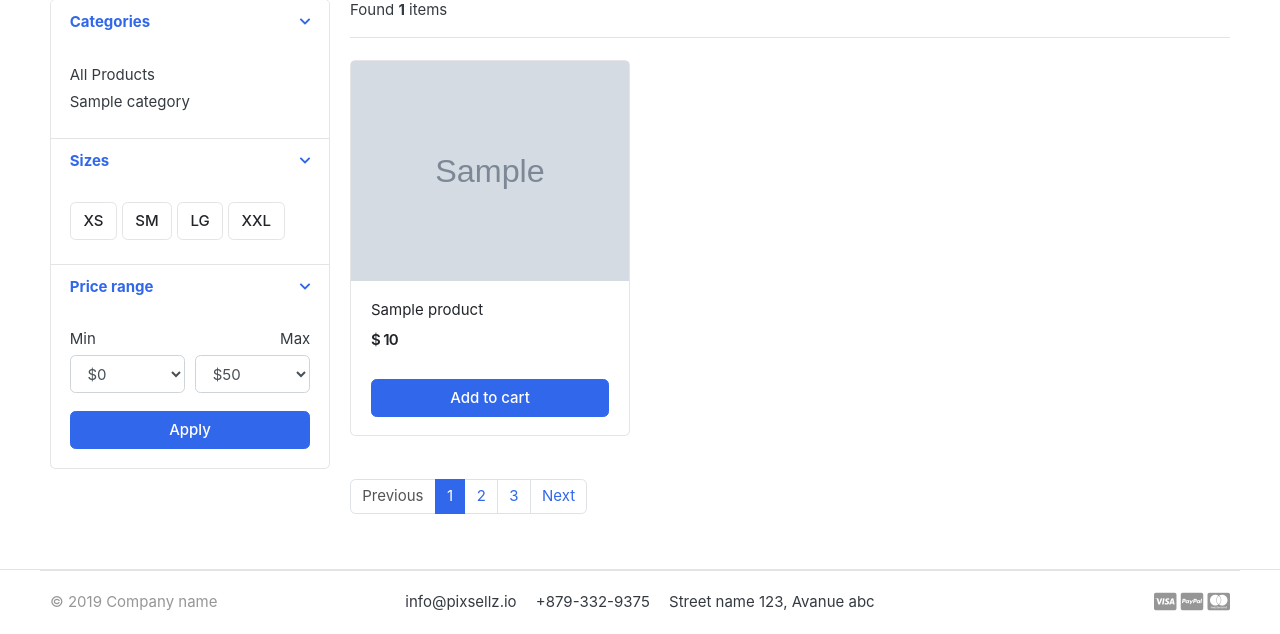
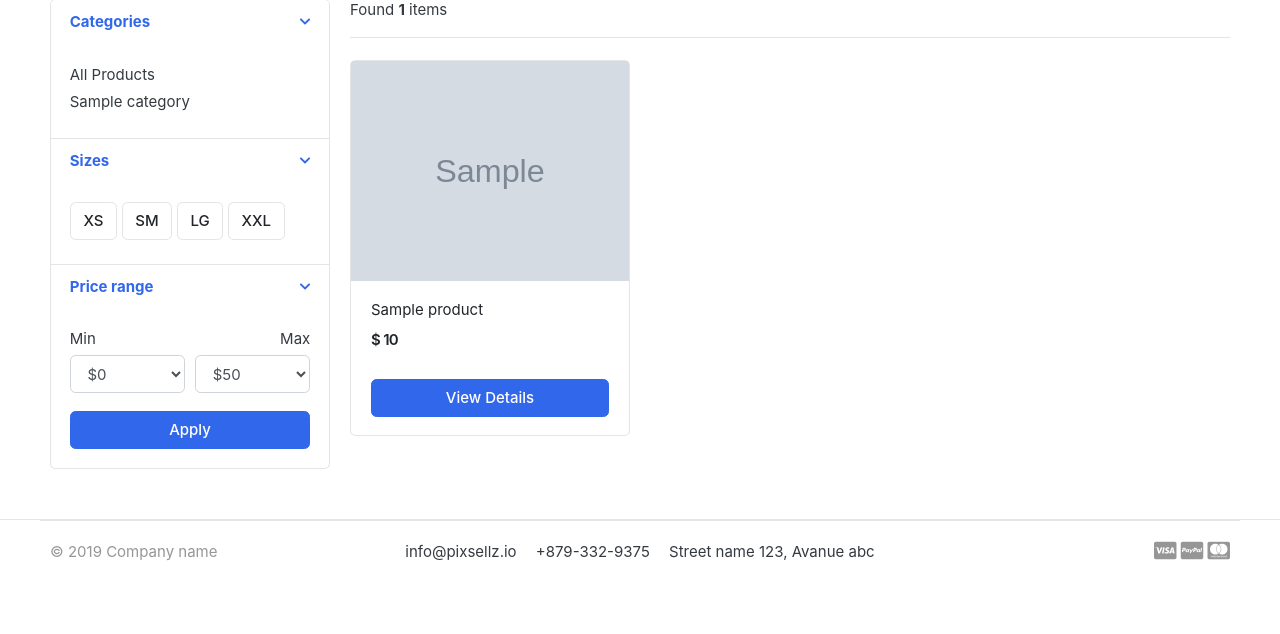
Before and after one commit to mushfiqur-rahman/EcommerceDjango, a Django app: template templates/store/store.html in a window 1280 px wide. Shown: the part 295-929 px from the top of the page. After the commit the page ends 856 px from the top, so only its background shows below. Run offline with Django 4.2, Linux system fonts and the light colour scheme; the template is opened without the code that fills it: most values are stand-ins (such as "Sample title", 1, 10 or a date in 2020); grey boxes marked "Sample" are stand-in pictures; some libraries are stand-ins or nearby versions; some web fonts are replaced.

Commit message:
pagination complete

```diff
--- a/templates/store/store.html
+++ b/templates/store/store.html
@@ -29,7 +29,7 @@
                                 <div class="card-body">
 
                                     <ul class="list-menu">
-                                    <li><a href="{%   url 'store'%}">All Products</a></li>
+                                        <li><a href="{% url 'store' %}">All Products</a></li>
                                         {% for category in links %}
                                             <li><a href="{{ category.get_url }}">{{ category.category_name }} </a></li>
                                         {% endfor %}
@@ -142,7 +142,8 @@
                                                 <span class="price">$ {{ product.price }}</span>
                                             </div> <!-- price-wrap.// -->
                                         </div>
-                                        <a href="{% url 'add_cart' product.id %}" class="btn btn-block btn-primary">Add to cart </a>
+                                        <a href="{{ product.get_url }}" class="btn btn-block btn-primary">View
+                                            Details </a>
                                     </figcaption>
                                 </figure>
                             </div> <!-- col.// -->
@@ -152,13 +153,33 @@
 
 
                     <nav class="mt-4" aria-label="Page navigation sample">
-                        <ul class="pagination">
-                            <li class="page-item disabled"><a class="page-link" href="#">Previous</a></li>
-                            <li class="page-item active"><a class="page-link" href="#">1</a></li>
-                            <li class="page-item"><a class="page-link" href="#">2</a></li>
-                            <li class="page-item"><a class="page-link" href="#">3</a></li>
-                            <li class="page-item"><a class="page-link" href="#">Next</a></li>
-                        </ul>
+                        {% if products.has_other_pages %}
+                            <ul class="pagination">
+                                {% if products.has_previous %}
+                                    <li class="page-item"><a class="page-link"
+                                                             href="?page={{ products.previous_page_number }}">Previous</a>
+                                    </li>
+                                {% else %}
+                                    <li class="page-item disabled"><a class="page-link"
+                                                                      href="#">Previous</a>
+                                    </li>
+                                {% endif %}
+
+                                {% for i in products.paginator.page_range %}
+                                    {% if products.number == i %}
+                                        <li class="page-item active"><a class="page-link" href="#">{{ i }}</a></li>
+                                    {% else %}
+                                        <li class="page-item"><a class="page-link" href="?page={{ i }}">{{ i }}</a></li>
+                                    {% endif %}
+                                {% endfor %}
+
+                                {% if products.has_next %}
+                                    <li class="page-item"><a class="page-link" href="?page={{ products.next_page_number }}">Next</a></li>
+                                {% else %}
+                                    <li class="page-item disabled"><a class="page-link" href="#">Next</a></li>
+                                {% endif %}
+                            </ul>
+                        {% endif %}
                     </nav>
 
                 </main> <!-- col.// -->
```
Also changed, not shown: store/views.py (+8 -1 lines).
